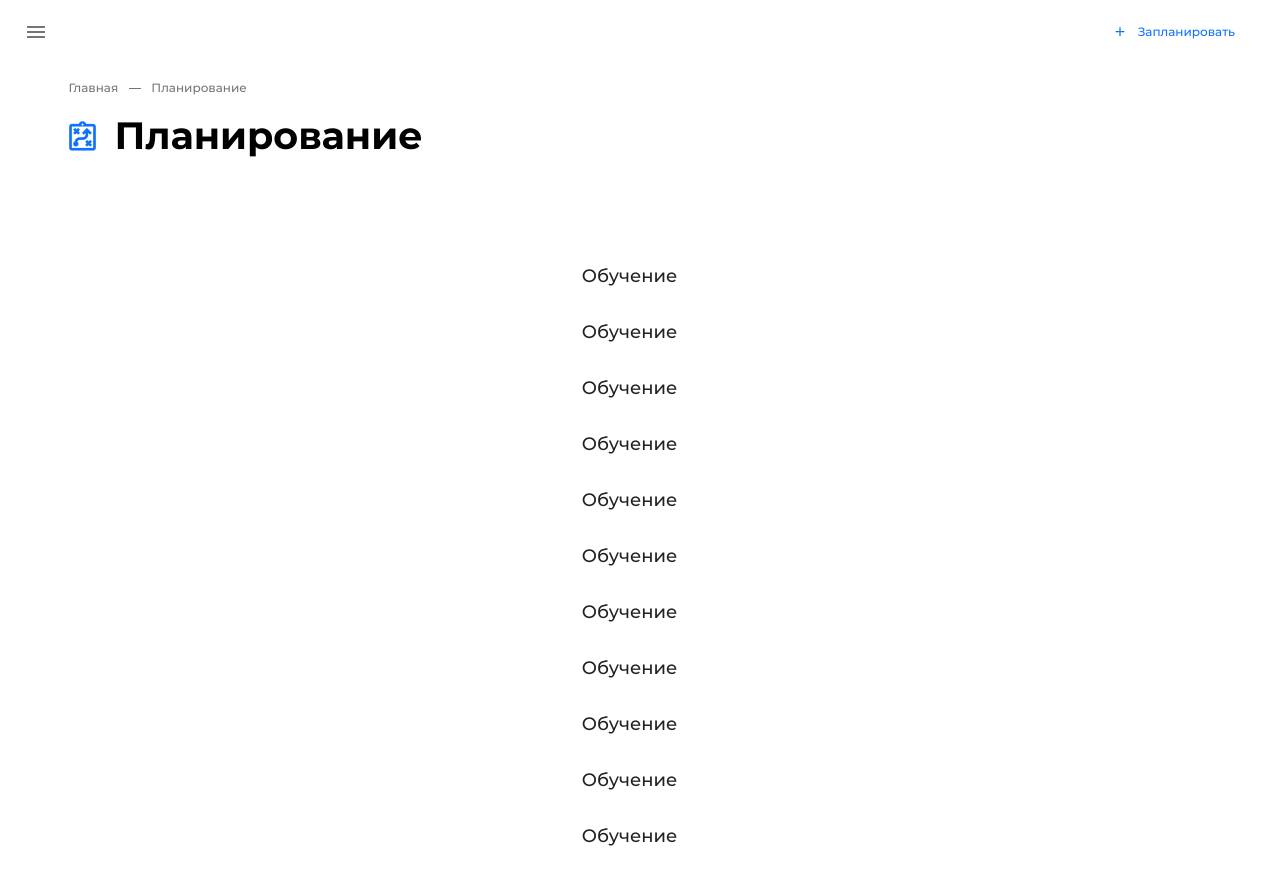
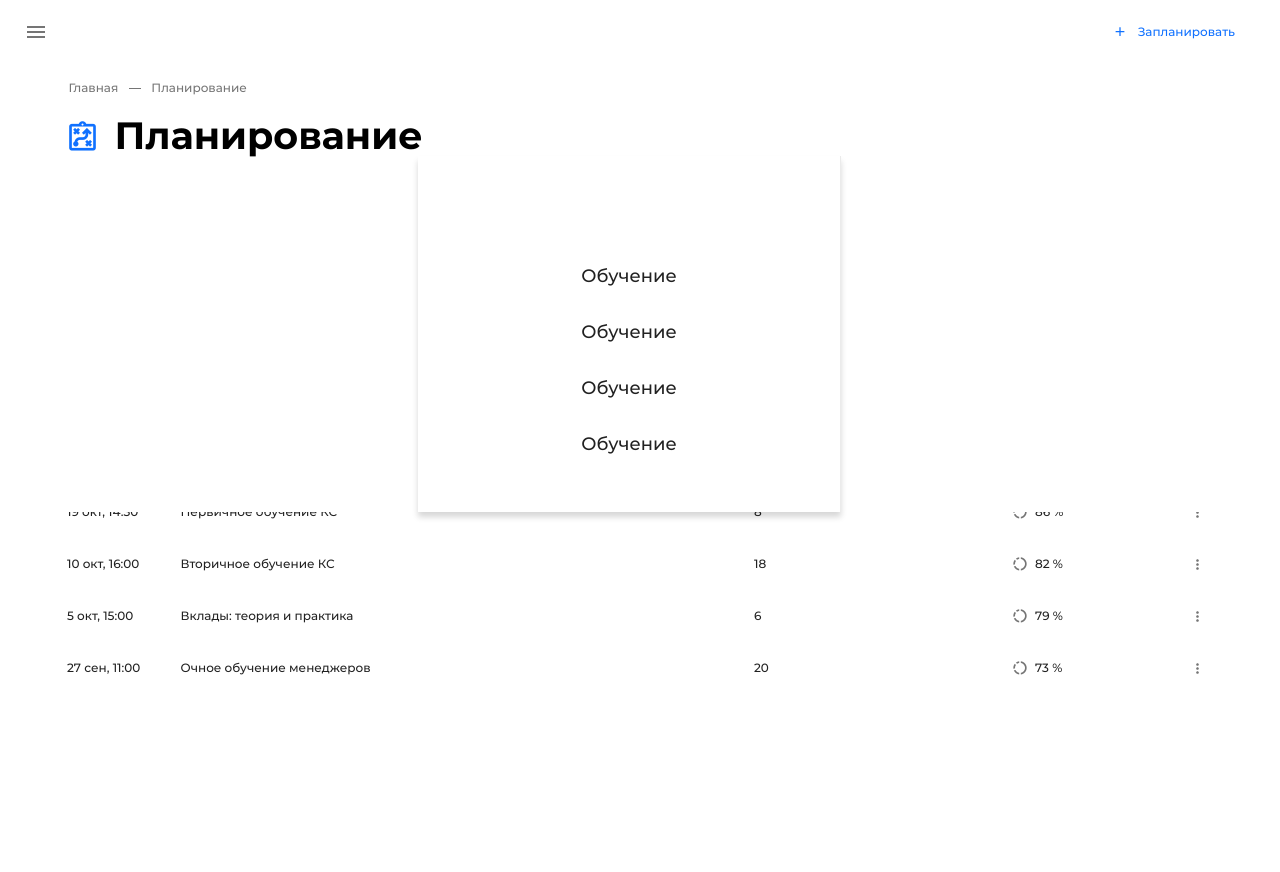
Before and after one commit to InLas/test_oblako_group, a website: page src/index.html in a window 1280 px wide. Drawn offline with nearby package versions, Linux system fonts and the light colour scheme; files that its build step writes are made by us from their sources; files whose address does not match are found by name; a web font is replaced by a local one.

Commit message:
Правки

```diff
--- a/src/_page-header.html
+++ b/src/_page-header.html
@@ -31,48 +31,6 @@
       <li class="main-nav__item">
         <a href="#" class="main-nav__link">Обучение</a>
       </li>
-      <li class="main-nav__item">
-        <a href="#" class="main-nav__link">Обучение</a>
-      </li>
-      <li class="main-nav__item">
-        <a href="#" class="main-nav__link">Обучение</a>
-      </li>
-      <li class="main-nav__item">
-        <a href="#" class="main-nav__link">Обучение</a>
-      </li>
-      <li class="main-nav__item">
-        <a href="#" class="main-nav__link">Обучение</a>
-      </li>
-      <li class="main-nav__item">
-        <a href="#" class="main-nav__link">Обучение</a>
-      </li>
-      <li class="main-nav__item">
-        <a href="#" class="main-nav__link">Обучение</a>
-      </li>
-      <li class="main-nav__item">
-        <a href="#" class="main-nav__link">Обучение</a>
-      </li>
-      <li class="main-nav__item">
-        <a href="#" class="main-nav__link">Обучение</a>
-      </li>
-      <li class="main-nav__item">
-        <a href="#" class="main-nav__link">Обучение</a>
-      </li>
-      <li class="main-nav__item">
-        <a href="#" class="main-nav__link">Обучение</a>
-      </li>
-      <li class="main-nav__item">
-        <a href="#" class="main-nav__link">Обучение</a>
-      </li>
-      <li class="main-nav__item">
-        <a href="#" class="main-nav__link">Обучение</a>
-      </li>
-      <li class="main-nav__item">
-        <a href="#" class="main-nav__link">Обучение</a>
-      </li>
-      <li class="main-nav__item">
-        <a href="#" class="main-nav__link">Обучение</a>
-      </li>
     </ul>
   </nav>
 </header>
--- a/src/scss/_main-nav.scss
+++ b/src/scss/_main-nav.scss
@@ -10,7 +10,9 @@
   width: 100%;
   height: 100%;
 
-  background-color: rgba($color: $bgColor, $alpha: 0.9);
+  background-color: $bgColor;
+  border-right: 1px solid rgba($color: $black, $alpha: 0.08);
+  box-shadow: 0 5px 6px 0 rgba($color: $black, $alpha: 0.16);
   transition: left 0.5s ease 0s;
 
   z-index: 3;
@@ -24,21 +26,6 @@
 
     padding-top: 92px;
   }
-
-  // &::before {
-  //   content: "";
-
-  //   position: absolute;
-  //   top: 0;
-  //   left: 0;
-
-  //   width: 100%;
-  //   height: 64px;
-
-  //   background-color: transparent;
-  //   // z-index: 3;
-  //   transition: background 1s ease 0s;
-  // }
 
   &--closed {
     left: -100%;
@@ -70,15 +57,6 @@
     padding: 0;
   }
 
-  // &__item {
-  //   @media (min-width: $tablet-width) {
-  //     flex-basis: 133/1310 * 100%;
-
-  //     margin: 0;
-  //     padding: 5px 0;
-  //   }
-  // }
-
   &__link {
     display: block;
 
```
Also changed, not shown: test_oblako_group/index.html (+0 -42 lines), test_oblako_group/css/style.css, test_oblako_group/css/style.min.css.
